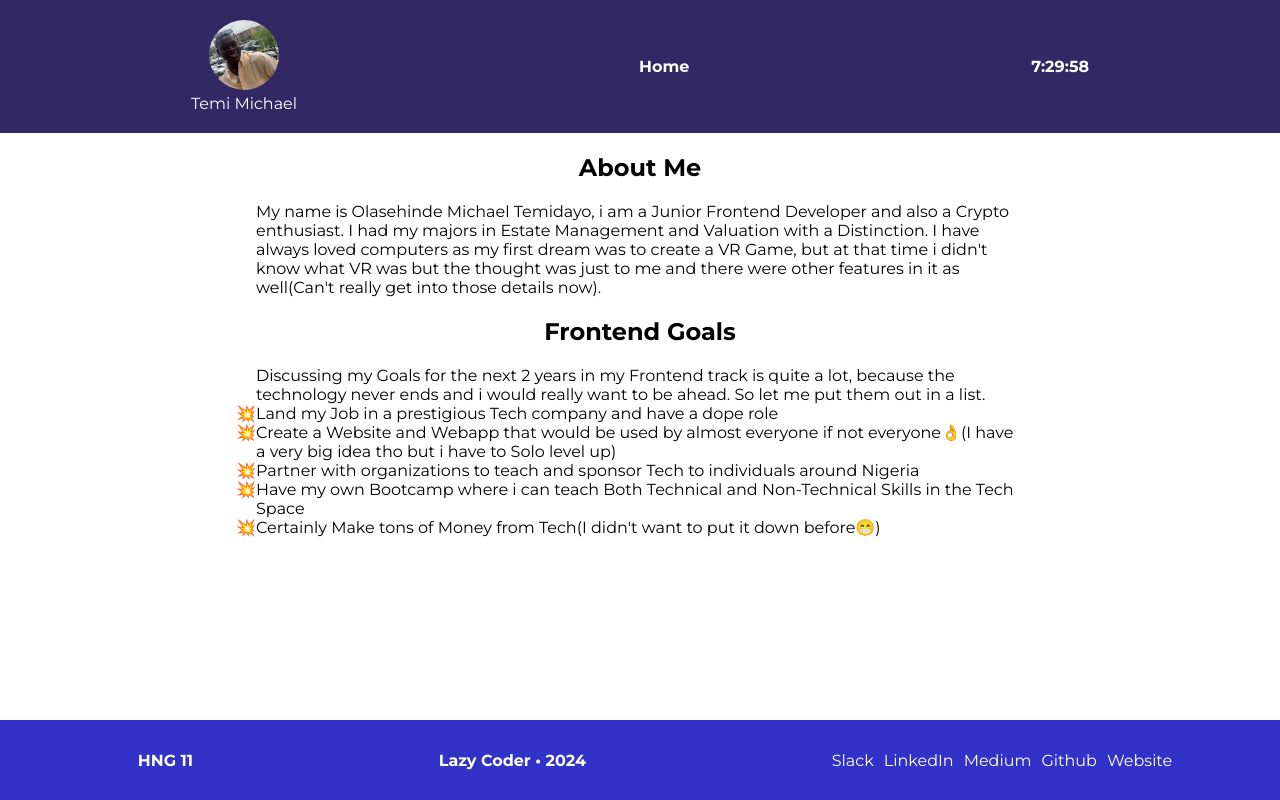
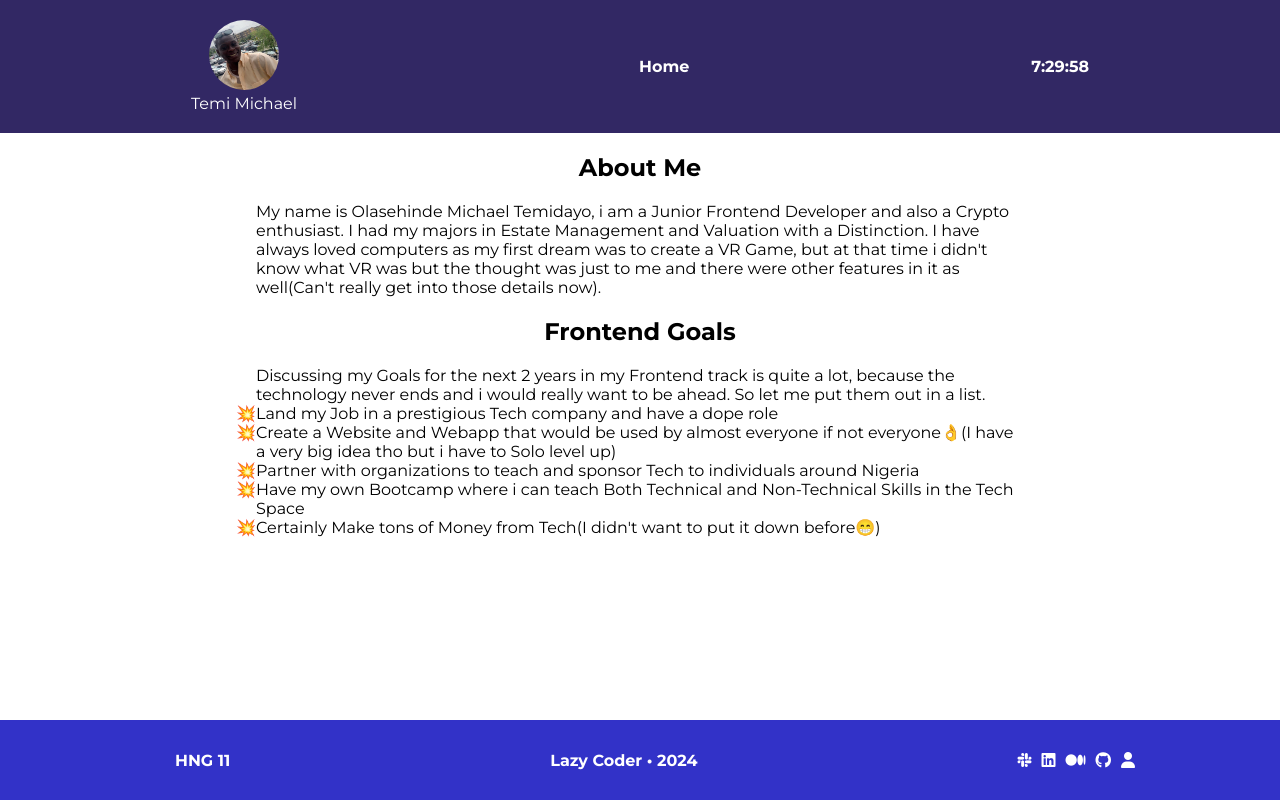
Before and after one commit to Temi-Michael/personal-web-hng11, a plain HTML site: page index.html in a window 1280 px wide. Drawn offline with Linux system fonts and the light colour scheme.

Commit message:
Account link icons and target

```diff
--- a/index.html
+++ b/index.html
@@ -6,6 +6,7 @@
     <meta name="viewport" content="width=device-width, initial-scale=1.0">
     <link rel="stylesheet" href="index.css">
     <script src="/index.js" defer></script>
+    <script src="https://kit.fontawesome.com/aec50afae8.js" crossorigin="anonymous"></script>
     <title>Frontend Goals</title>
 </head>
 
@@ -68,11 +69,16 @@
         </div>
         <div>
             <ul>
-                <li><a href="mailto:olasehindemichael285@gmail.com">Slack</a></li>
-                <li>LinkedIn</li>
-                <li>Medium</li>
-                <li>Github</li>
-                <li>Website</li>
+                <li><a href="mailto:olasehindemichael285@gmail.com"><i class="fa fa-slack" aria-hidden="true"></i></a>
+                </li>
+                <li><a href="https://www.linkedin.com/in/temi-michael/" target="_blank"><i
+                            class="fa-brands fa-linkedin"></i></a></li>
+                <li><a href="https://medium.com/@olasehindemichael285" target="_blank"><i
+                            class="fa-brands fa-medium"></i></a></li>
+                <li><a href="https://github.com/Temi-Michael" target="_blank"><i class="fa-brands fa-github"></i></a>
+                </li>
+                <li><a href="https://temi-michael-portfolio.netlify.app/" target="_blank"><i
+                            class="fa-solid fa-user"></i></a></li>
             </ul>
         </div>
     </footer>
```
